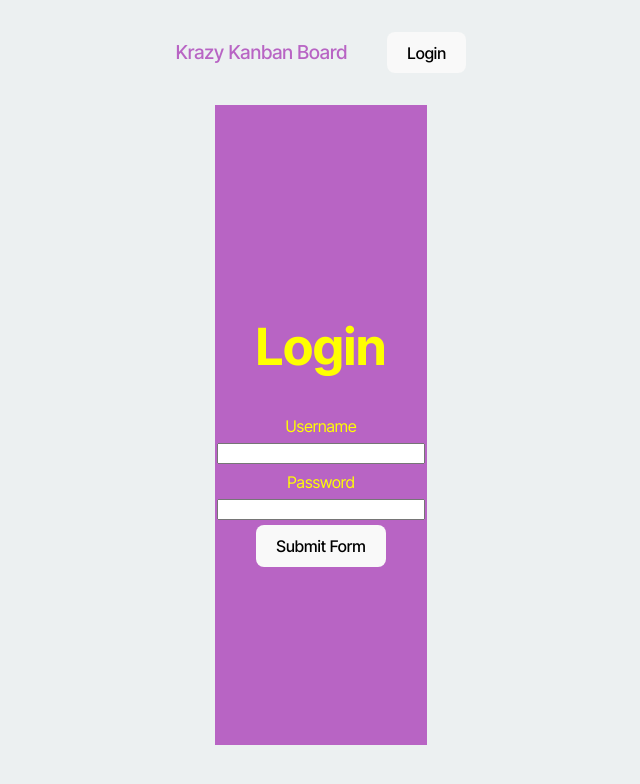
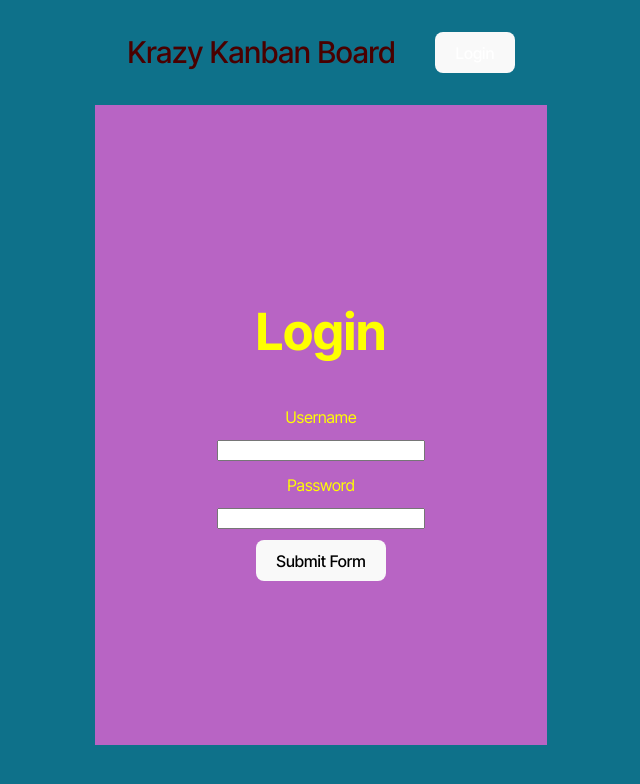
Before and after one commit to abelgtzrs/KanbanBoard, a React (Vite) app in the folder client/: page /login in a window 1280 px wide. Shown: the top 784 px of the page, without its empty margins (319-959 px from the left). Built offline with nearby package versions, Linux system fonts and the light colour scheme.

Commit message:
Fixed authentication variable in middleware

```diff
--- a/client/src/index.css
+++ b/client/src/index.css
@@ -1,7 +1,7 @@
-@import url('https://fonts.googleapis.com/css2?family=Inter+Tight:ital,wght@0,100..900;1,100..900&display=swap');
+@import url("https://fonts.googleapis.com/css2?family=Inter+Tight:ital,wght@0,100..900;1,100..900&display=swap");
 
 :root {
-  font-family: 'Inter Tight', system-ui, Avenir, Helvetica, Arial, sans-serif;
+  font-family: "Inter Tight", system-ui, Avenir, Helvetica, Arial, sans-serif;
   line-height: 1.5;
   font-weight: 400;
   color-scheme: light dark;
@@ -14,17 +14,17 @@
 
 /* webkit solution */
 ::-webkit-input-placeholder {
-  text-align:right;
+  text-align: right;
 }
 
 /* mozilla solution */
 input:-moz-placeholder {
-  text-align:right;
+  text-align: right;
 }
 
 a {
   font-weight: 500;
-  color: #000000;
+  color: #ffffff;
   text-decoration: inherit;
 }
 a:hover {
@@ -32,7 +32,7 @@ a:hover {
 }
 
 body {
-  background: #ECF0F1;
+  background: #0e718a;
   background-size: cover;
   background-repeat: no-repeat no-repeat;
   background-position: center center;
@@ -105,7 +105,8 @@ tbody tr:nth-child(odd) {
 }
 
 .nav-title a {
-  color: #b864c4;
+  color: #490000;
+  font-size: 30px;
 }
 
 .nav-item {
@@ -147,15 +148,15 @@ tbody tr:nth-child(odd) {
 }
 
 .todo {
-  background-color: #e9cbec;
+  background-color: #bcc4db;
 }
 
 .inprogress {
-  background-color: #b864c4;
+  background-color: #8490b1;
 }
 
 .done {
-  background-color: #732381;
+  background-color: #414e73;
 }
 
 .ticket-card {
@@ -179,9 +180,8 @@ tbody tr:nth-child(odd) {
   margin-left: auto;
 }
 
-
 .form {
-  width: 60%;
+  width: 100%;
   height: 80%;
   background-color: #b864c4;
   margin: auto;
@@ -191,13 +191,13 @@ tbody tr:nth-child(odd) {
   align-items: center;
 }
 
-.form > h1, .form > label {
+.form > h1,
+.form > label {
   color: yellow;
 }
 
 .form > input {
   width: 200px;
-
 }
 
 .form > label {
@@ -216,18 +216,19 @@ tbody tr:nth-child(odd) {
 }
 
 .editBtn {
-  background-color: #f9f9f9;
+  background-color: #424457;
   border-radius: 8px;
   border: 1px solid transparent;
   padding: 0.6em 1.2em;
   cursor: pointer;
   transition: border-color 0.25s;
+  margin: 5px;
 }
 
 .deleteBtn {
-  background-color: #f9f9f9;
+  background-color: #424457;
   font-weight: 500;
-  color: black;
+  color: white;
   text-decoration: inherit;
 }
 
@@ -242,7 +243,6 @@ tbody tr:nth-child(odd) {
   justify-content: center;
 }
 
-
 @media (prefers-color-scheme: light) {
   :root {
     color: #213547;
```
Also changed, not shown: 1 other file (tests, documents, lock files or other folders).
